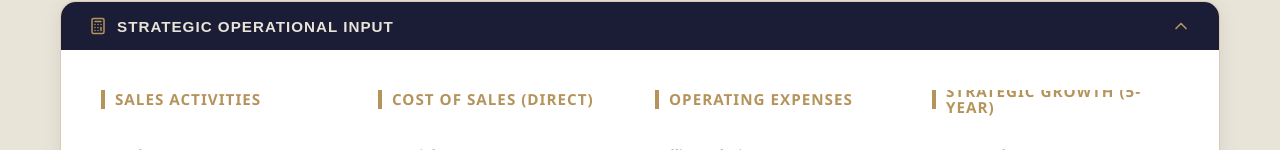
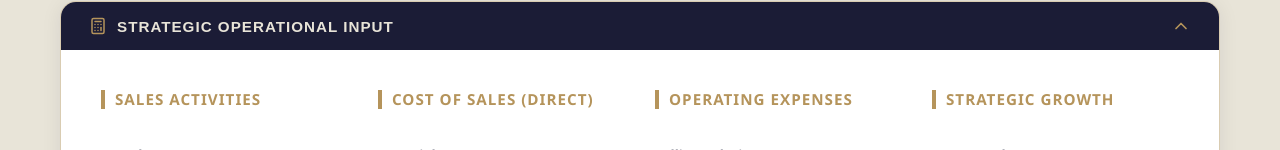
Before and after one commit to dphung88/real-estate-marketplace, a Next.js app: page /tools/break-even in a window 1280 px wide. Both pictures are taken after a click on the button "Strategic Break-Even". Shown: the part 650-800 px from the top of the page. Built offline with nearby package versions, Linux system fonts and the light colour scheme.

Commit message:
UI: Equalize spacing for Strategic tabs and rename Growth category

```diff
--- a/app/components/tools/AxiomBreakEven.js
+++ b/app/components/tools/AxiomBreakEven.js
@@ -140,7 +140,7 @@ const AxiomBreakEven = () => {
 
               {/* Col 4: Growth Assumptions */}
               <div style={{ flex: '1 0 22%', minWidth: '220px', display: 'flex', flexDirection: 'column', gap: '16px' }}>
-                <p className="input-header">Strategic Growth (5-Year)</p>
+                <p className="input-header">Strategic Growth</p>
                 <QuickInput label="Rev Growth" description="Annual %" value={growthAssumptions.revenueGrowth} onChange={(v) => setGrowthAssumptions({...growthAssumptions, revenueGrowth: v})} isPercent />
                 <QuickInput label="COGS Growth" description="Annual %" value={growthAssumptions.cogsGrowth} onChange={(v) => setGrowthAssumptions({...growthAssumptions, cogsGrowth: v})} isPercent />
                 <QuickInput label="OpEx Inflation" description="Annual %" value={growthAssumptions.expenseInflation} onChange={(v) => setGrowthAssumptions({...growthAssumptions, expenseInflation: v})} isPercent />
@@ -154,7 +154,7 @@ const AxiomBreakEven = () => {
       </div>
 
       {/* 2. NAVIGATION TABS */}
-      <div style={{ display: 'flex', flexWrap: 'wrap', justifyContent: 'center', gap: '16px', margin: '40px auto' }}>
+      <div style={{ display: 'flex', flexWrap: 'wrap', justifyContent: 'center', gap: '16px', marginTop: '32px', marginBottom: '32px' }}>
         <TabButton active={activeTab === 'forecast'} onClick={() => setActiveTab('forecast')} label="Strategic Forecast" icon={<Calendar size={16} />} />
         <TabButton active={activeTab === 'performance'} onClick={() => setActiveTab('performance')} label="Performance Analysis" icon={<Activity size={16} />} />
         <TabButton active={activeTab === 'whatif'} onClick={() => setActiveTab('whatif')} label="What-If Analysis" icon={<Calculator size={16} />} />
```
